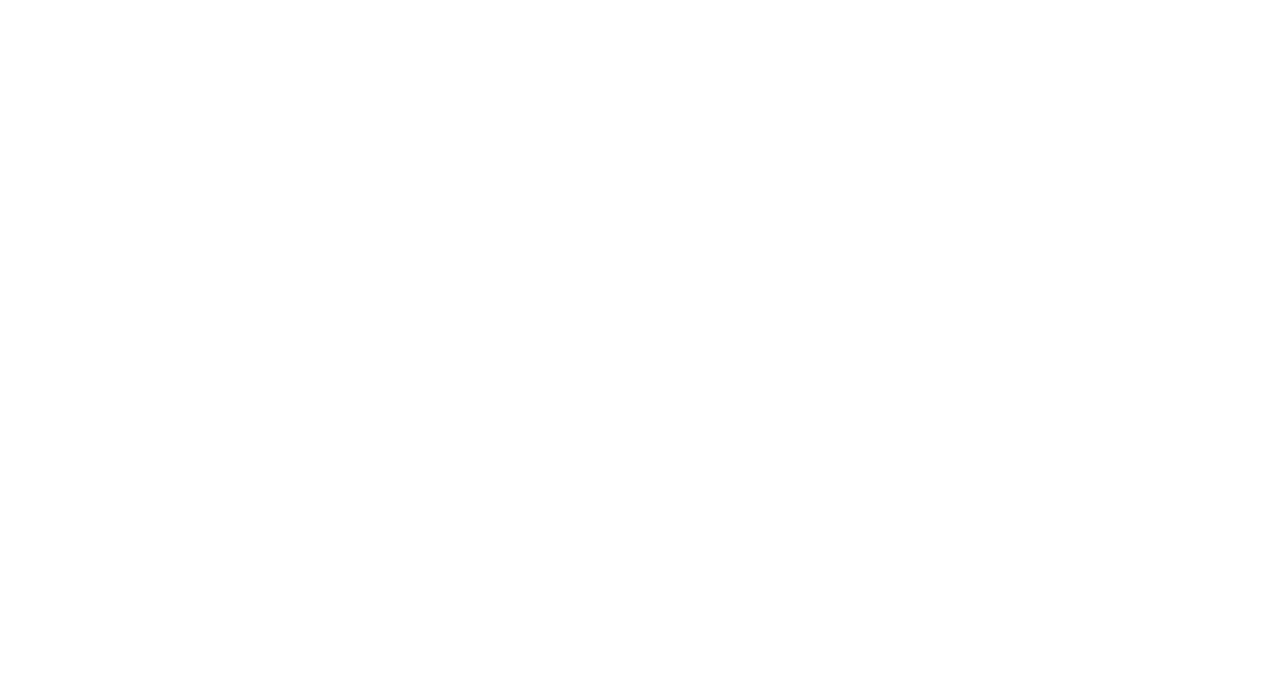
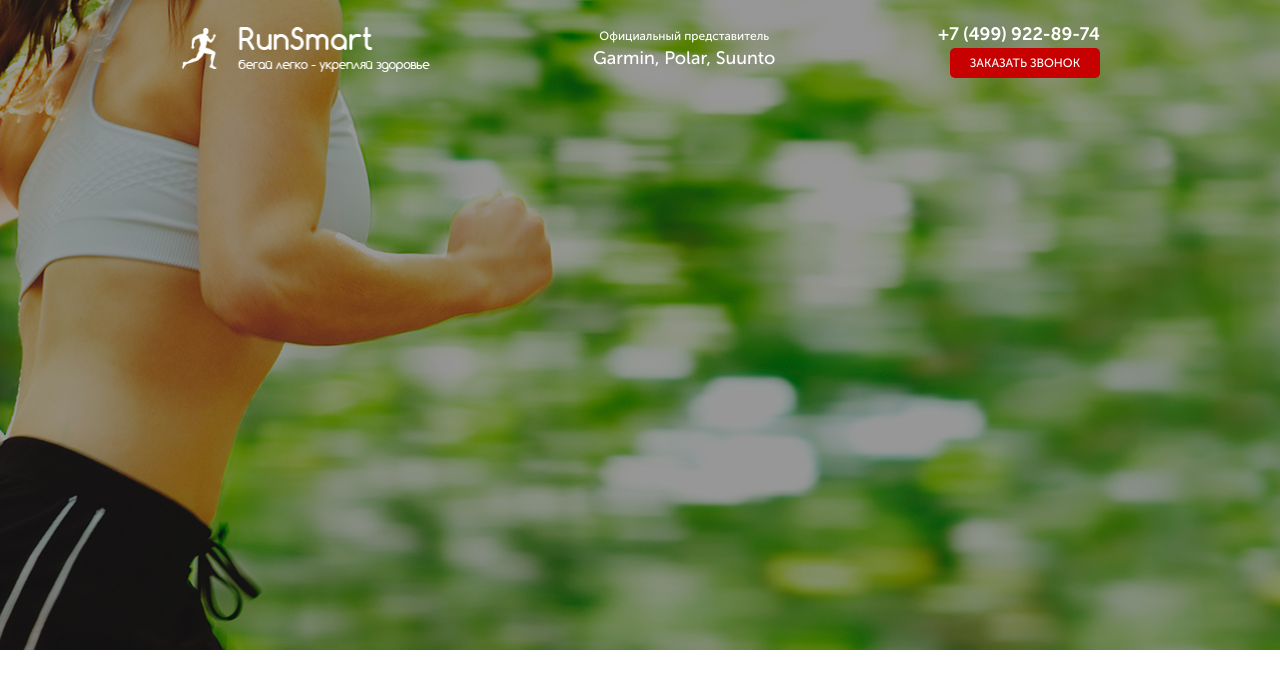
Before and after one commit to HancharenkaAlesia/PulseProject, a website: page src/index.html in a window 1280 px wide. Drawn offline with Linux system fonts and the light colour scheme; files whose address does not match are found by name.

Commit message:
Added and styled header

```diff
--- /dev/null
+++ b/src/css/blocks/header.min.css
@@ -0,0 +1 @@
+.header{display:flex;justify-content:space-between;justify-content:center}
--- a/src/css/font.css
+++ b/src/css/font.css
@@ -0,0 +1,26 @@
+@font-face {
+    font-family: 'Museo Sans Cyrl';
+    src: local('MuseoSansCyrl-500'),
+        url('../fonts/MuseoSansCyrl-500.woff2') format('woff2'),
+        url('../fonts/MuseoSansCyrl-500.woff') format('woff');
+    font-weight: normal;
+    font-style: normal;
+}
+
+@font-face {
+    font-family: 'Museo Sans Cyrl';
+    src: local('MuseoSansCyrl-300'),
+        url('../fonts/MuseoSansCyrl-300.woff2') format('woff2'),
+        url('../fonts/MuseoSansCyrl-300.woff') format('woff');
+    font-weight: 300;
+    font-style: normal;
+}
+
+@font-face {
+    font-family: 'Museo Sans Cyrl';
+    src: local('MuseoSansCyrl-700'),
+        url('../fonts/MuseoSansCyrl-700.woff2') format('woff2'),
+        url('../fonts/MuseoSansCyrl-700.woff') format('woff');
+    font-weight: 700;
+    font-style: normal;
+}
--- a/src/index.html
+++ b/src/index.html
@@ -11,6 +11,22 @@
     <link rel="stylesheet" href="css/style.min.css">
 </head>
 <body>
-
+    <div class="promo">
+        <div class="container">
+            <header class="header">
+                <a class="header__logo">
+                    <img src="icons/logo.png" alt="logo">
+                </a>
+                <div class="header__official">
+                    Официальный представитель
+                    <span>Garmin, Polar, Suunto</span>
+                </div>
+                <div class="header__contacts">
+                    <a href="tel:+74999228974" class="header__phone">+7 (499) 922-89-74</a>
+                    <button class="button">заказать звонок</button>
+                </div>
+            </header>
+        </div>
+    </div>
 </body>
 </html>
--- /dev/null
+++ b/src/sass/blocks/_buttons.scss
@@ -0,0 +1,13 @@
+.button {
+    width: 150px;
+    height: 30px;
+    border-radius: 5px;
+    background-color: $main-color;
+    border: none;
+
+    font-size: 12px;
+    font-weight: 500;
+    text-transform: uppercase;
+    text-align: center;
+    color: #ffffff;
+}
--- /dev/null
+++ b/src/sass/blocks/_header.scss
@@ -0,0 +1,37 @@
+.header {
+    display: flex;
+    justify-content: space-between;
+    align-items: center;
+    &__logo {
+        width: 250px;
+        img {
+            width: 100%;
+        }
+    }
+    &__official {
+        font-size: 12px;
+        font-weight: 500;
+        color: #ffffff;
+        text-align: center;
+        span {
+            display: block;
+            font-size: 18px;
+        }
+    }
+    &__phone{
+        display: block;
+        font-size: 18px;
+        font-weight: 700;
+        text-align: right;
+        color: #ffffff;
+        &:hover {
+            color: #ffffff;
+            text-decoration: none;
+        }
+    }
+    &__contacts {
+        display: flex;
+        flex-direction: column;
+        align-items: flex-end;
+    }
+}
--- /dev/null
+++ b/src/sass/blocks/_promo.scss
@@ -0,0 +1,5 @@
+.promo {
+    min-height: 650px;
+    padding: 21px 0 93px 0;
+    background: url(../../img/main_bg.jpg) center (center/cover) no-repeat;
+}
--- a/src/sass/style.scss
+++ b/src/sass/style.scss
@@ -3,3 +3,12 @@
 * {
     font-family: 'Museo Sans Cyrl', sans-serif;
 }
+
+.container {
+    max-width: 950px;
+    margin: 0 auto;
+}
+
+@import 'blocks/promo';
+@import 'blocks/header';
+@import 'blocks/buttons';
```
Also changed, not shown: package.json (+8 -1 lines), src/css/style.min.css, src/img/slider/1.jpg (renamed from src/img/watches.jpg), src/img/slider/2.jpg (added), src/img/slider/3.jpg (added).
